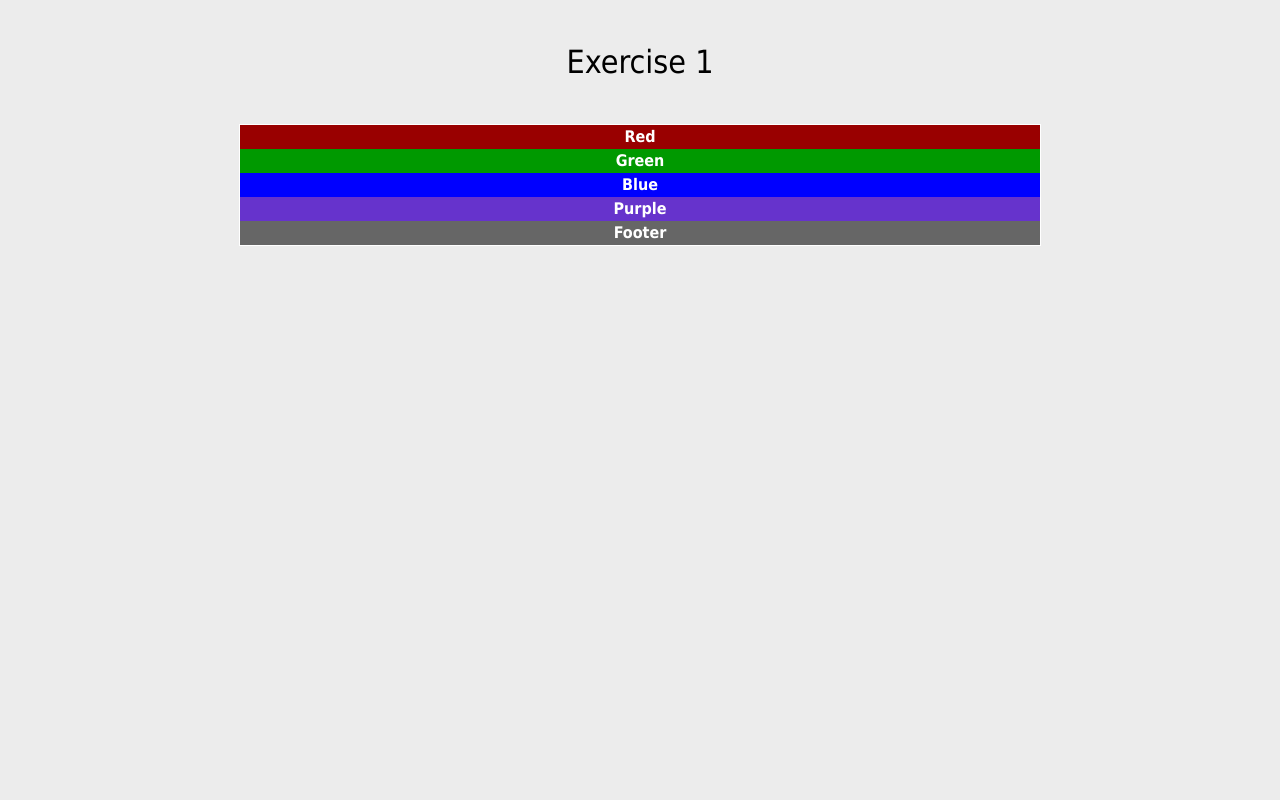
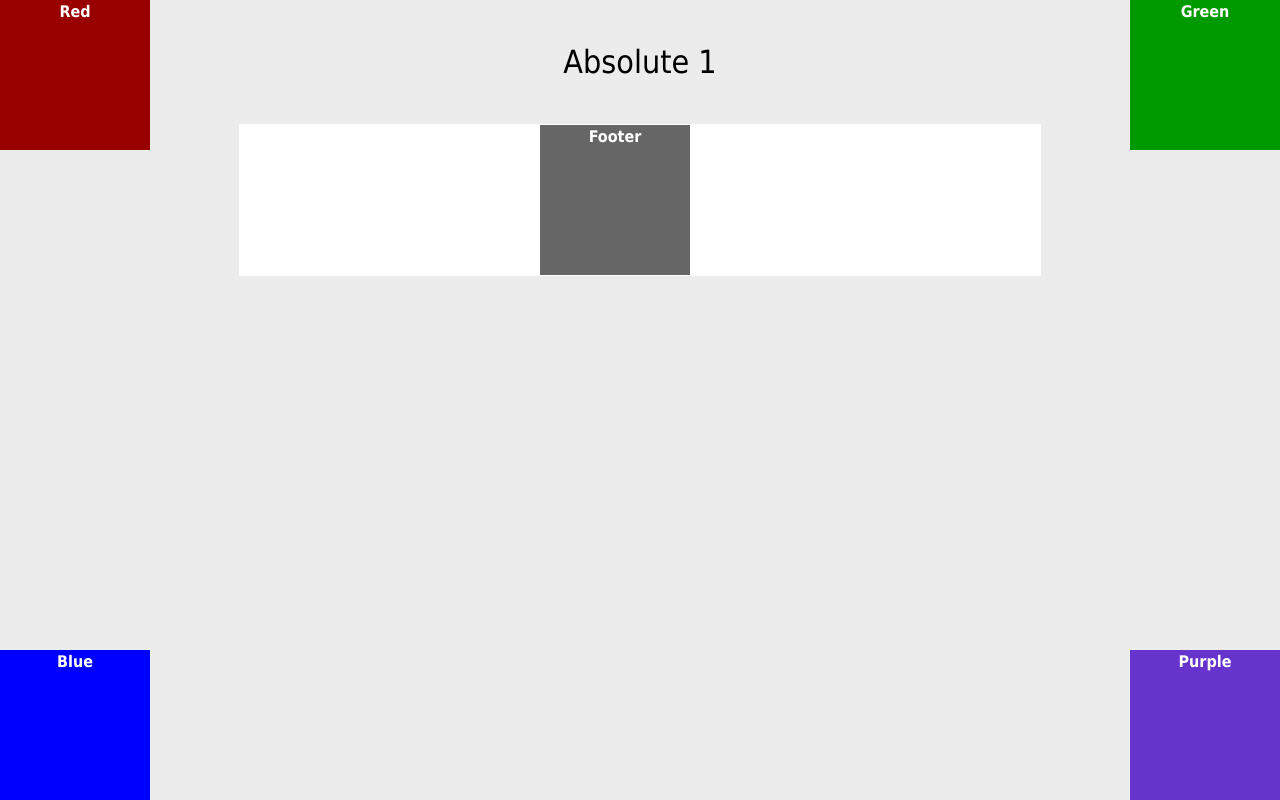
Before and after one commit to cekel/ifsc-1310, a plain HTML site: page positioning-lab/absolute-1.html in a window 1280 px wide. Drawn offline with Linux system fonts and the light colour scheme.

Commit message:
Lab completed

```diff
--- a/positioning-lab/absolute-1.html
+++ b/positioning-lab/absolute-1.html
@@ -32,18 +32,43 @@ body {
 }
 #red {
 	background-color: #900;
+	width:150px;
+	height:150px;
+	position:absolute;
+	top:0;
+	left:0;
 }
 #green {
 	background-color: #090;
+	width:150px;
+	height:150px;
+		position:absolute;
+	top:0;
+	right:0;
 }
 #blue {
 	background-color: #00F;
+	width:150px;
+	height:150px;
+	position:absolute;
+	bottom:0;
+	left:0;
 }
 #purple {
 	background-color: #63C;
+	width:150px;
+	height:150px;
+	position:absolute;
+	bottom:0;
+	right:0;
 }
 #footer {
 	background-color: #666;
+	position:relative;
+	left:300px;
+	top:300;
+	width:150px;
+	height:150px;
 }
 h1 {
 	color: #000;
@@ -54,7 +79,7 @@ h1 {
 </head>
 
 <body>
-<h1>Exercise 1</h1>
+<h1>Absolute 1</h1>
 <div id="wrapper">
   <div id="red">Red</div>
   <div id="green">Green</div>
```
Also changed, not shown: positioning-lab/absolute-2.html (+26 -1 lines), positioning-lab/float-1.html (+22 -1 lines), positioning-lab/float-2.html (+19 -1 lines).
